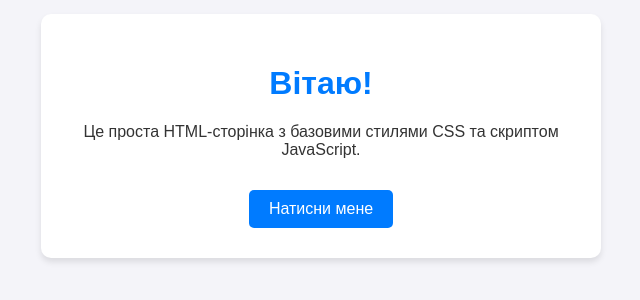
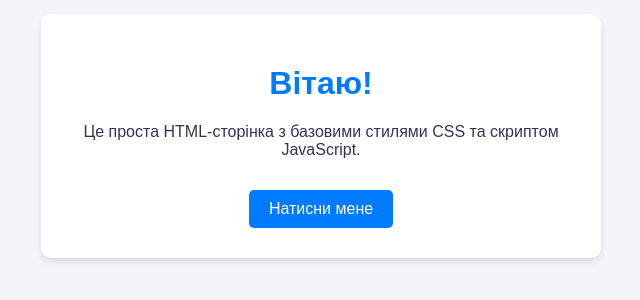
Before and after one commit to orzhekhovskyiztkn25-dotcom/Practical-work-1, a plain HTML site: page index.html in a window 1280 px wide. Shown: the part 284-584 px from the top of the page, 319-959 px from the left. Drawn offline with Linux system fonts and the light colour scheme.

Commit message:
change color font

```diff
--- a/index.html
+++ b/index.html
@@ -8,7 +8,7 @@
         body {
             font-family: Arial, sans-serif;
             background-color: #f4f4f9;
-            color: #333;
+            color: #335;
             margin: 0;
             padding: 20px;
             display: flex;
```
